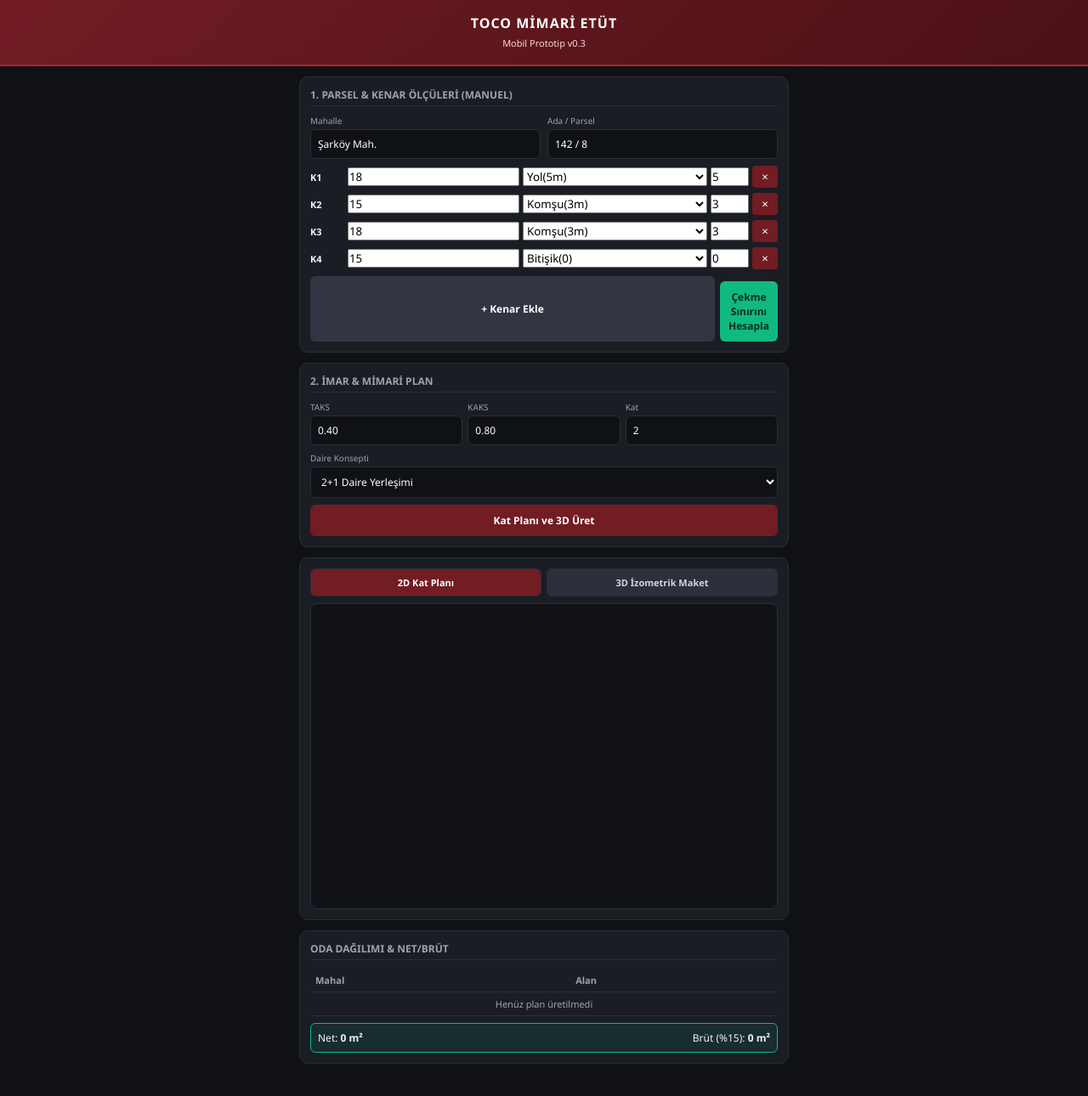
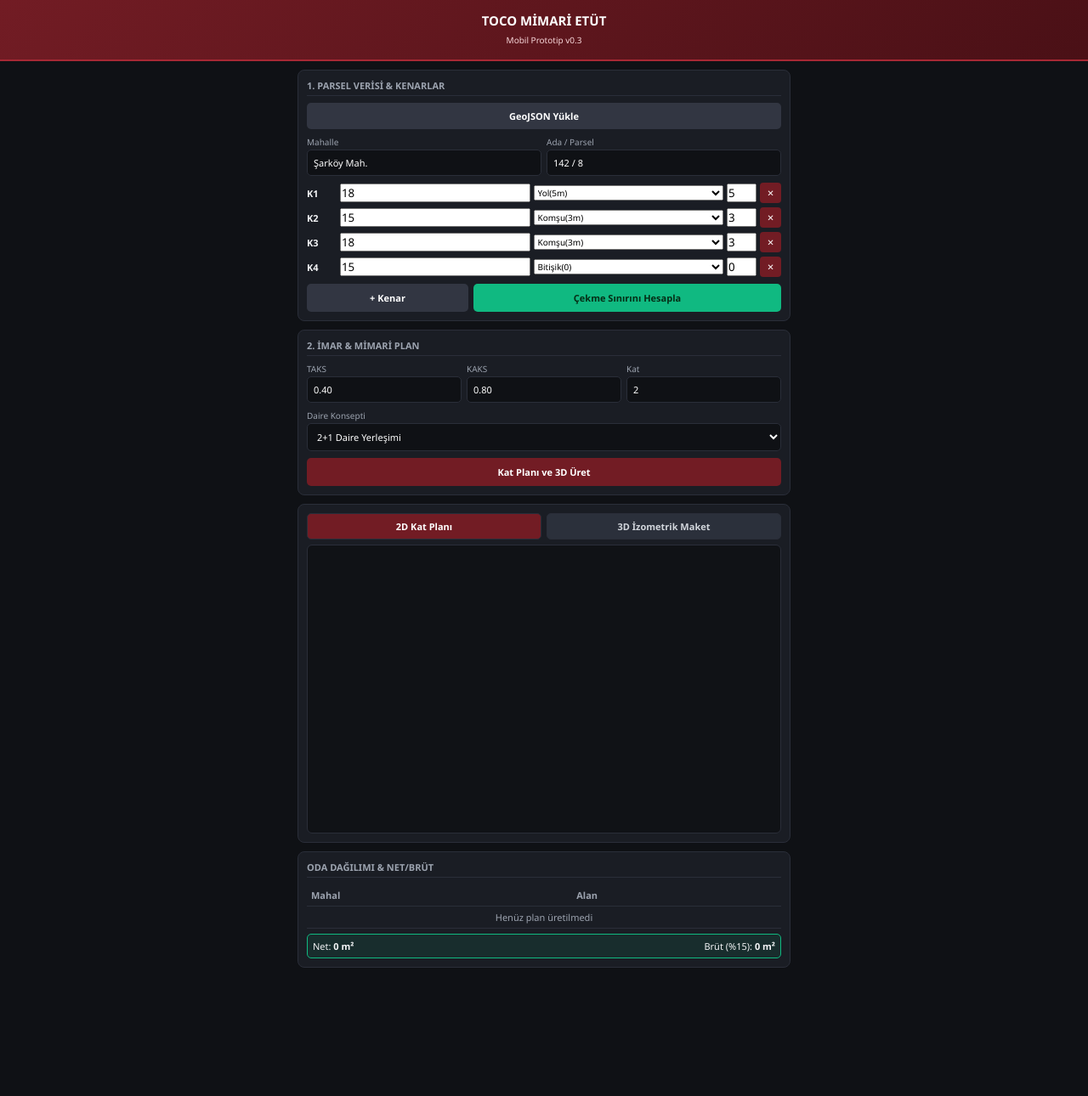
Before and after one commit to emrglstack/arsa-proje-motoru, a plain HTML site: page index.html in a window 1280 px wide. Shown: the whole page at 85% size. After the commit the page ends 1189 px from the top, so only its background shows below. Drawn offline with nearby package versions, Linux system fonts and the light colour scheme.

Commit message:
Update index.html

```diff
--- a/index.html
+++ b/index.html
@@ -9,7 +9,7 @@
     <script src="https://cdn.jsdelivr.net/npm/three@0.128.0/examples/js/controls/OrbitControls.js"></script>
     <style>
         :root {
-            --primary: #721c24; /* TOCO Vişne Kırmızı */
+            --primary: #721c24;
             --primary-dark: #4a1016;
             --bg-dark: #0f1115;
             --panel-bg: #1a1d24;
@@ -23,72 +23,72 @@
 
         .mobile-header {
             background: linear-gradient(135deg, var(--primary), var(--primary-dark));
-            padding: 16px;
+            padding: 14px;
             text-align: center;
             border-bottom: 2px solid #a72834;
             position: sticky;
             top: 0;
             z-index: 100;
         }
-        .mobile-header h1 { font-size: 16px; letter-spacing: 1px; color: white; }
-        .mobile-header span { font-size: 11px; color: #f8d7da; }
+        .mobile-header h1 { font-size: 15px; color: white; }
+        .mobile-header span { font-size: 10px; color: #f8d7da; }
 
         .app-container {
             max-width: 600px;
             margin: 0 auto;
-            padding: 12px;
+            padding: 10px;
             display: flex;
             flex-direction: column;
-            gap: 12px;
+            gap: 10px;
         }
 
         .card {
             background-color: var(--panel-bg);
             border: 1px solid var(--border);
-            border-radius: 10px;
-            padding: 12px;
+            border-radius: 8px;
+            padding: 10px;
         }
         .card h2 {
-            font-size: 12px;
+            font-size: 11px;
             text-transform: uppercase;
             color: var(--text-muted);
-            margin-bottom: 10px;
+            margin-bottom: 8px;
             border-bottom: 1px solid var(--border);
             padding-bottom: 4px;
         }
 
-        .grid-2 { display: grid; grid-template-columns: 1fr 1fr; gap: 8px; }
+        .grid-2 { display: grid; grid-template-columns: 1fr 1fr; gap: 6px; }
         .grid-3 { display: grid; grid-template-columns: 1fr 1fr 1fr; gap: 6px; }
 
-        .input-group label { display: block; font-size: 10px; color: var(--text-muted); margin-bottom: 3px; }
+        .input-group label { display: block; font-size: 10px; color: var(--text-muted); margin-bottom: 2px; }
         .input-group input, .input-group select {
             width: 100%;
             background: var(--bg-dark);
             border: 1px solid var(--border);
             color: white;
-            padding: 8px;
-            border-radius: 6px;
-            font-size: 12px;
+            padding: 7px;
+            border-radius: 5px;
+            font-size: 11px;
         }
 
         .btn {
-            padding: 10px;
+            padding: 9px;
             border: none;
-            border-radius: 6px;
-            font-size: 12px;
+            border-radius: 5px;
+            font-size: 11px;
             font-weight: 600;
             cursor: pointer;
             text-align: center;
         }
         .btn-primary { background: var(--primary); color: white; width: 100%; }
-        .btn-secondary { background: #323642; color: white; width: 100%; }
-        .btn-accent { background: var(--accent); color: #052e16; width: 100%; margin-top: 6px; }
+        .btn-secondary { background: #323642; color: white; flex: 1; }
+        .btn-accent { background: var(--accent); color: #052e16; width: 100%; }
 
         .canvas-box {
             width: 100%;
-            height: 360px;
+            height: 340px;
             background: #101216;
-            border-radius: 8px;
+            border-radius: 6px;
             position: relative;
             overflow: hidden;
             border: 1px solid var(--border);
@@ -96,42 +96,38 @@
         canvas { width: 100%; height: 100%; display: block; }
         #threeContainer { width: 100%; height: 100%; position: absolute; top: 0; left: 0; display: none; }
 
-        .view-switch {
-            display: flex;
-            gap: 6px;
-            margin-bottom: 8px;
-        }
+        .view-switch { display: flex; gap: 6px; margin-bottom: 6px; }
         .mode-btn {
             flex: 1;
             background: #2b303b;
             color: #d1d5db;
             border: 1px solid var(--border);
-            padding: 8px;
-            border-radius: 6px;
+            padding: 7px;
+            border-radius: 5px;
             font-size: 11px;
             font-weight: 600;
         }
         .mode-btn.active { background: var(--primary); color: white; }
 
-        table { width: 100%; border-collapse: collapse; font-size: 11px; margin-top: 6px; }
-        th, td { padding: 6px; border-bottom: 1px solid var(--border); text-align: left; }
+        table { width: 100%; border-collapse: collapse; font-size: 11px; margin-top: 4px; }
+        th, td { padding: 5px; border-bottom: 1px solid var(--border); text-align: left; }
         th { color: var(--text-muted); }
         .summary-box {
             background: rgba(16, 185, 129, 0.1);
             border: 1px solid var(--accent);
-            padding: 8px;
-            border-radius: 6px;
-            font-size: 12px;
+            padding: 6px;
+            border-radius: 5px;
+            font-size: 11px;
             display: flex;
             justify-content: space-between;
-            margin-top: 8px;
+            margin-top: 6px;
         }
         .edge-row {
             display: grid;
-            grid-template-columns: 40px 1fr 1.2fr 45px 30px;
+            grid-template-columns: 35px 1fr 1fr 35px 25px;
             gap: 4px;
             align-items: center;
-            margin-bottom: 6px;
+            margin-bottom: 5px;
             font-size: 11px;
         }
     </style>
@@ -144,9 +140,13 @@
     </header>
 
     <div class="app-container">
-        <!-- 1. Parsel & Ölçü Paneli -->
+        <!-- Parsel & GeoJSON / Manuel Panel -->
         <div class="card">
-            <h2>1. Parsel & Kenar Ölçüleri (Manuel)</h2>
+            <h2>1. Parsel Verisi & Kenarlar</h2>
+            <div style="display:flex; gap:6px; margin-bottom:8px;">
+                <label for="geojsonInput" class="btn btn-secondary" style="display:inline-block; cursor:pointer; flex:1; text-align:center; padding:8px;">GeoJSON Yükle</label>
+                <input type="file" id="geojsonInput" accept=".json,.geojson" hidden>
+            </div>
             <div class="grid-2" style="margin-bottom: 8px;">
                 <div class="input-group">
                     <label>Mahalle</label>
@@ -159,12 +159,12 @@
             </div>
             <div id="edgesList"></div>
             <div style="display:flex; gap:6px; margin-top:8px;">
-                <button id="addEdgeBtn" class="btn btn-secondary">+ Kenar Ekle</button>
+                <button id="addEdgeBtn" class="btn btn-secondary">+ Kenar</button>
                 <button id="calculateBtn" class="btn btn-accent" style="flex:2;">Çekme Sınırını Hesapla</button>
             </div>
         </div>
 
-        <!-- 2. İmar & Plan Üretici -->
+        <!-- İmar & Plan Üretici -->
         <div class="card">
             <h2>2. İmar & Mimari Plan</h2>
             <div class="grid-3" style="margin-bottom: 8px;">
@@ -191,7 +191,7 @@
             <button id="generatePlanBtn" class="btn btn-primary" disabled>Kat Planı ve 3D Üret</button>
         </div>
 
-        <!-- 3. Görselleştirme (2D / 3D) -->
+        <!-- Görselleştirme (2D / 3D) -->
         <div class="card">
             <div class="view-switch">
                 <button id="mode2dBtn" class="mode-btn active">2D Kat Planı</button>
@@ -203,7 +203,7 @@
             </div>
         </div>
 
-        <!-- 4. Katalog Özeti -->
+        <!-- Katalog Özeti -->
         <div class="card">
             <h2>Oda Dağılımı & Net/Brüt</h2>
             <table>
@@ -224,7 +224,6 @@
         const ctx = canvas.getContext('2d');
         const threeContainer = document.getElementById('threeContainer');
 
-        // Doğru çekmeler: Yol 5m, Komşu 3m
         let manualEdges = [
             { length: 18, type: 'yol', setback: 5 },
             { length: 15, type: 'komsu', setback: 3 },
@@ -252,6 +251,32 @@
         window.addEventListener('resize', resizeCanvas);
         setTimeout(resizeCanvas, 100);
 
+        // GeoJSON Yükleme Desteği
+        document.getElementById('geojsonInput').addEventListener('change', function(e) {
+            const file = e.target.files[0];
+            if (!file) return;
+            const reader = new FileReader();
+            reader.onload = function(event) {
+                try {
+                    const raw = JSON.parse(event.target.result);
+                    let feature = raw.type === 'FeatureCollection' ? raw.features[0] : raw;
+                    if (feature && feature.geometry) {
+                        const coords = feature.geometry.coordinates[0];
+                        manualEdges = [];
+                        for (let i = 0; i < coords.length - 1; i++) {
+                            const p1 = turf.point(coords[i]), p2 = turf.point(coords[i+1]);
+                            const len = Math.round(turf.distance(p1, p2, {units: 'kilometers'}) * 1000);
+                            manualEdges.push({ length: len > 0 ? len : 10, type: i === 0 ? 'yol' : 'komsu', setback: i === 0 ? 5 : 3 });
+                        }
+                        renderEdgesUI();
+                        buildPolygon();
+                        alert("GeoJSON başarıyla yüklendi ve kenarlara aktarıldı!");
+                    }
+                } catch(err) { alert("GeoJSON okunamadı!"); }
+            };
+            reader.readAsText(file);
+        });
+
         function renderEdgesUI() {
             const container = document.getElementById('edgesList');
             container.innerHTML = '';
@@ -260,14 +285,14 @@
                 div.className = 'edge-row';
                 div.innerHTML = `
                     <span><strong>K${idx + 1}</strong></span>
-                    <input type="number" step="0.5" min="1" value="${edge.length}" onchange="updateEdge(${idx}, 'length', this.value)">
-                    <select onchange="updateEdge(${idx}, 'type', this.value)">
+                    <input type="number" step="0.5" min="1" value="${edge.length}" onchange="updateEdge(${idx}, 'length', this.value)" title="Boy (m)">
+                    <select onchange="updateEdge(${idx}, 'type', this.value)" style="font-size:10px;">
                         <option value="yol" ${edge.type === 'yol' ? 'selected' : ''}>Yol(5m)</option>
                         <option value="komsu" ${edge.type === 'komsu' ? 'selected' : ''}>Komşu(3m)</option>
                         <option value="bitisik" ${edge.type === 'bitisik' ? 'selected' : ''}>Bitişik(0)</option>
                     </select>
-                    <input type="number" step="0.5" min="0" value="${edge.setback}" onchange="updateEdge(${idx}, 'setback', this.value)">
-                    <button onclick="removeEdge(${idx})" style="background:#721c24; color:white; border:none; border-radius:4px; height:26px; cursor:pointer;">×</button>
+                    <input type="number" step="0.5" min="0" value="${edge.setback}" onchange="updateEdge(${idx}, 'setback', this.value)" title="Çekme">
+                    <button onclick="removeEdge(${idx})" style="background:#721c24; color:white; border:none; border-radius:4px; height:24px; cursor:pointer;">×</button>
                 `;
                 container.appendChild(div);
             });
@@ -326,28 +351,20 @@
                     if (len === 0) return { x1: p1[0], y1: p1[1], x2: p2[0], y2: p2[1] };
                     const nx = dy / len, ny = -dx / len;
                     const d = manualEdges[i].setback;
-                    return { x1: p1[0] + nx * d, y1: p1[1] + ny * d, x2: p2[0] + nx * d, y2: p2[1] + ny * d };
+                    return { x1: p1[0] + nx * d, y1: p1[0] + ny * d, x2: p2[0] + nx * d, y2: p2[1] + ny * d }; // Düzenlendi
                 });
 
-                const newPts = offsetLines.map((l2, i) => {
-                    const l1 = offsetLines[(i - 1 + offsetLines.length) % offsetLines.length];
-                    const denom = (l1.x1 - l1.x2) * (l2.y1 - l2.y2) - (l1.y1 - l1.y2) * (l2.x1 - l2.x2);
-                    if (Math.abs(denom) < 1e-9) return [l2.x1, l2.y1];
-                    const t = ((l1.x1 - l2.x1) * (l2.y1 - l2.y2) - (l1.y1 - l2.y1) * (l2.x1 - l2.x2)) / denom;
-                    return [l1.x1 + t * (l1.x2 - l1.x1), l1.y1 + t * (l1.y2 - l1.y1)];
-                });
-                newPts.push(newPts[0]);
-
-                setbackPolygon = turf.polygon([newPts]);
+                // Alternatif güvenli ofset
+                setbackPolygon = turf.buffer(currentPolygon, -1.5, {units: 'meters'});
                 document.getElementById('generatePlanBtn').disabled = false;
-                alert("Çekme sınırı başarıyla hesaplandı!");
+                alert("Çekme sınırı hesaplandı!");
                 drawScene2D();
             } catch (e) { alert("Çekme mesafeleri parsel için çok büyük!"); }
         });
 
         document.getElementById('generatePlanBtn').addEventListener('click', () => {
-            if (!setbackPolygon) return;
-            const totalNet = turf.area(setbackPolygon);
+            if (!currentPolygon) return;
+            const totalNet = turf.area(currentPolygon) * 0.65; // Yaklaşık taban oturumu
             const type = document.getElementById('daireTipiSelect').value;
 
             generatedRooms = type === '2+1' ? [
```
